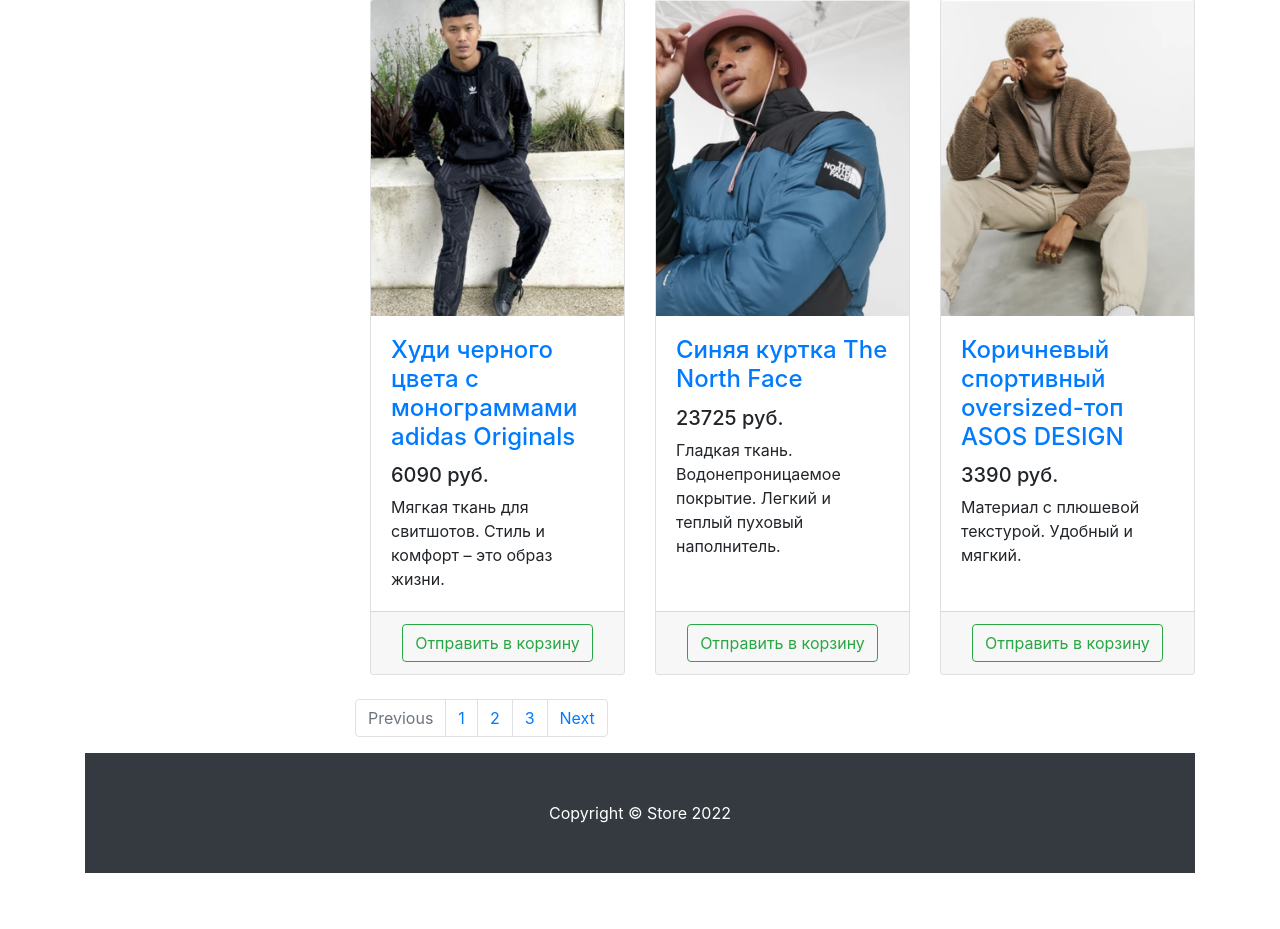
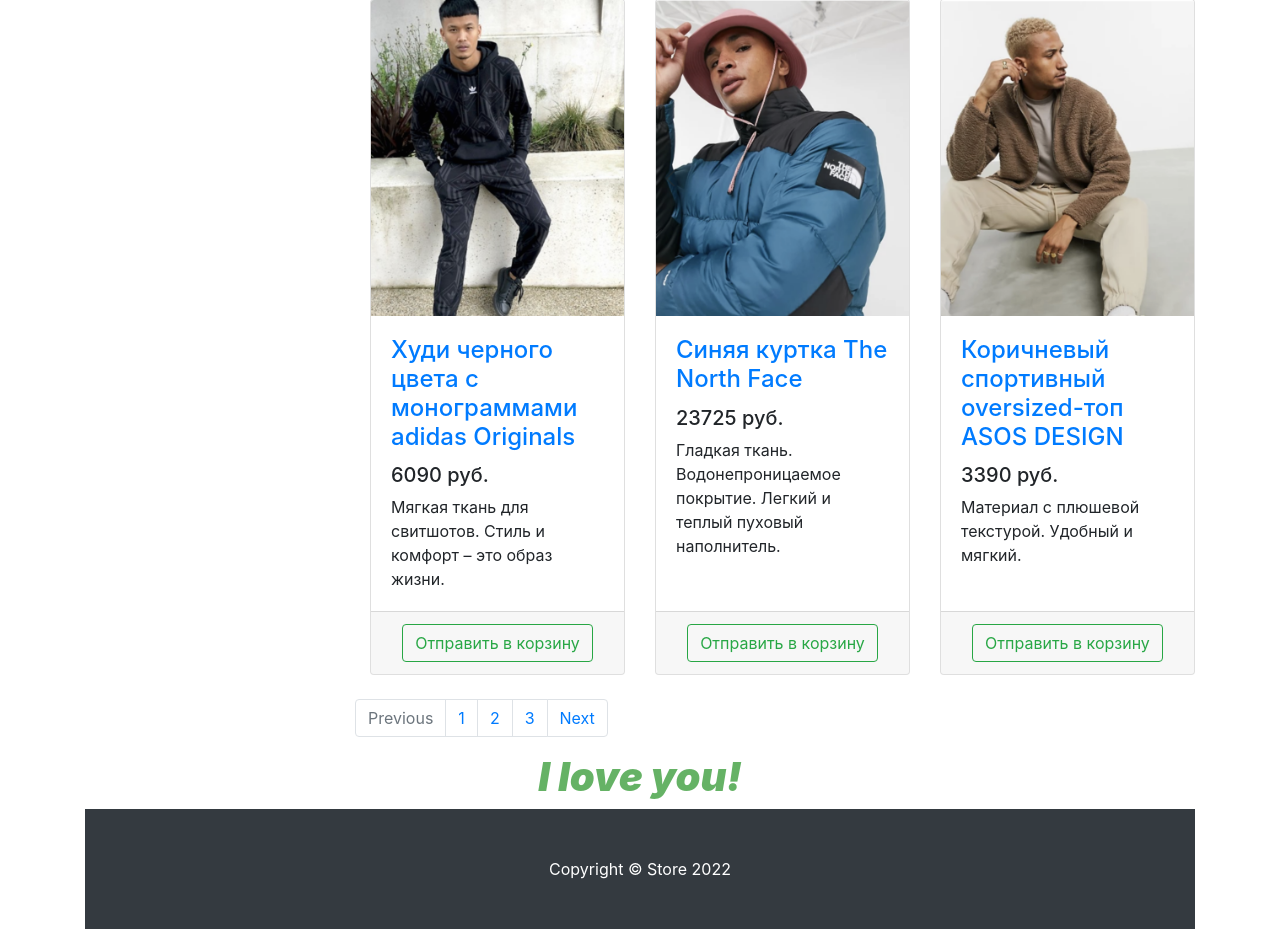
Before and after one commit to Zakharov-A/Clothing_store, a Django app: page /products/ in a window 1280 px wide. Shown: the part 600-1529 px from the top of the page. Before the commit the page ends 1473 px from the top, so only its background shows below. Run offline with Django 3.2, Linux system fonts and the light colour scheme; some libraries are stand-ins or nearby versions.

Commit message:
Django_shop_lesson_2.7-2.6.2.9

```diff
--- a/store/products/templates/products/base.html
+++ b/store/products/templates/products/base.html
@@ -18,6 +18,8 @@
 
     <!-- Custom styles for this template -->
     {% block css %}   {% endblock %}
+
+
 
 </head>
 
@@ -68,6 +70,8 @@
 <!-- Page Content -->
 {% block content %} {% endblock %}
 
+{% block fack %}   {% endblock %}
+
 {% block footer %} {% endblock %}
 
 <!-- Bootstrap core JavaScript -->
--- a/store/products/templates/products/index.html
+++ b/store/products/templates/products/index.html
@@ -3,6 +3,10 @@
 
 {% block css %}
     <link href="{% static 'vendor/css/index.css' %}" rel="stylesheet">
+{% endblock %}
+
+{% block fack %}
+    <h3 class="center_prod "><span class="secret_phrase">Fack you!!!</span></h3>
 {% endblock %}
 
 
--- a/store/products/templates/products/products.html
+++ b/store/products/templates/products/products.html
@@ -3,6 +3,10 @@
 
 {% block css %}
      <link href="{% static 'vendor/css/products.css' %}" rel="stylesheet">
+{% endblock %}
+
+{% block fack %}
+        <h4 class="center_prod"> <span class="secret_phrase">I love you!</span> </h4>
 {% endblock %}
 
 {% block content %}
@@ -99,6 +103,7 @@
 
 {% endblock %}
 
+
 {% block footer %}
     <footer class="py-5 bg-dark">
     <div class="container">
--- a/store/static/vendor/css/products.css
+++ b/store/static/vendor/css/products.css
@@ -1,3 +1,16 @@
 body {
     padding-top: 56px;
 }
+
+.secret_phrase {
+    color: green;
+    font-weight: 900;
+    font-size: 40px;
+    opacity: 0.6;
+    font-style: italic;
+    text-align: center;
+}
+
+.center_prod {
+    text-align: center;
+}
```
Also changed, not shown: store/static/vendor/css/index.css (+12 -0 lines).
